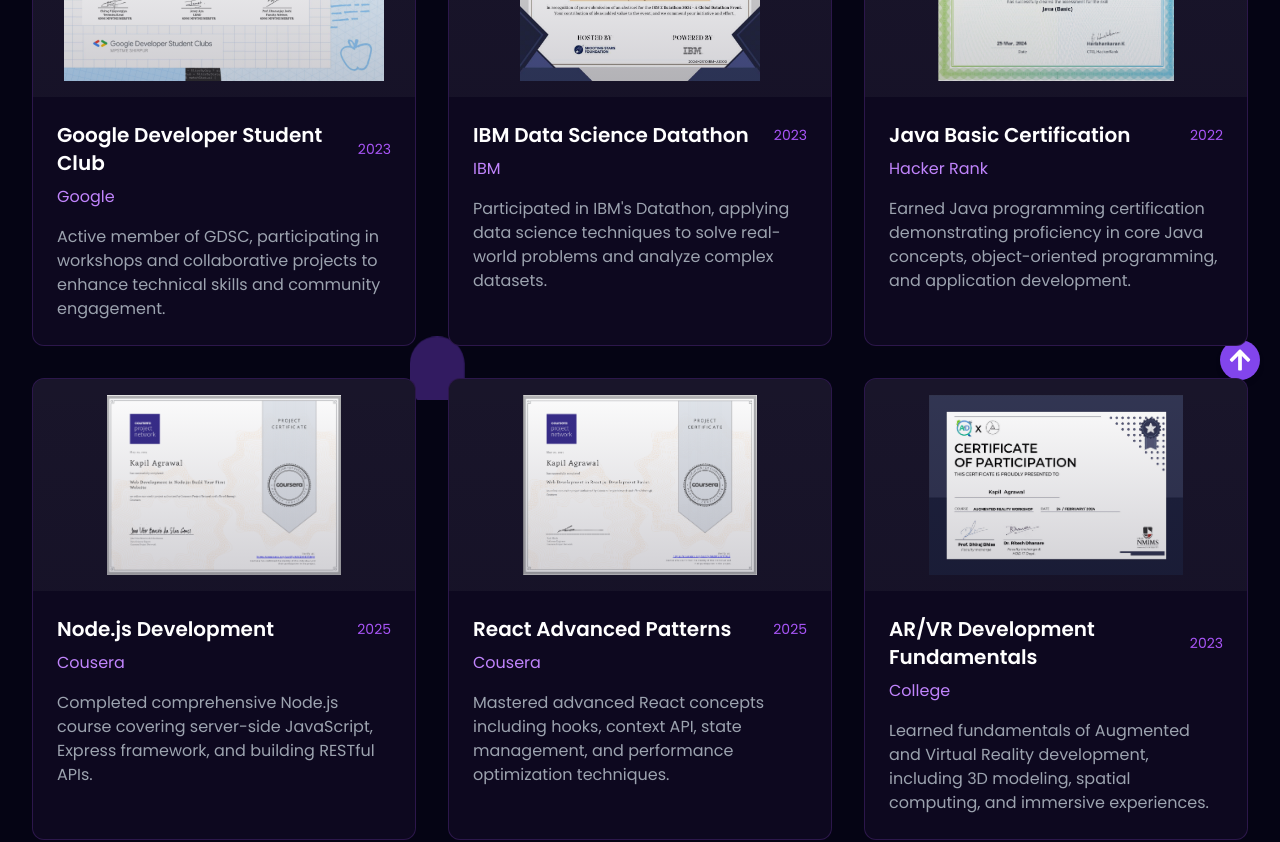
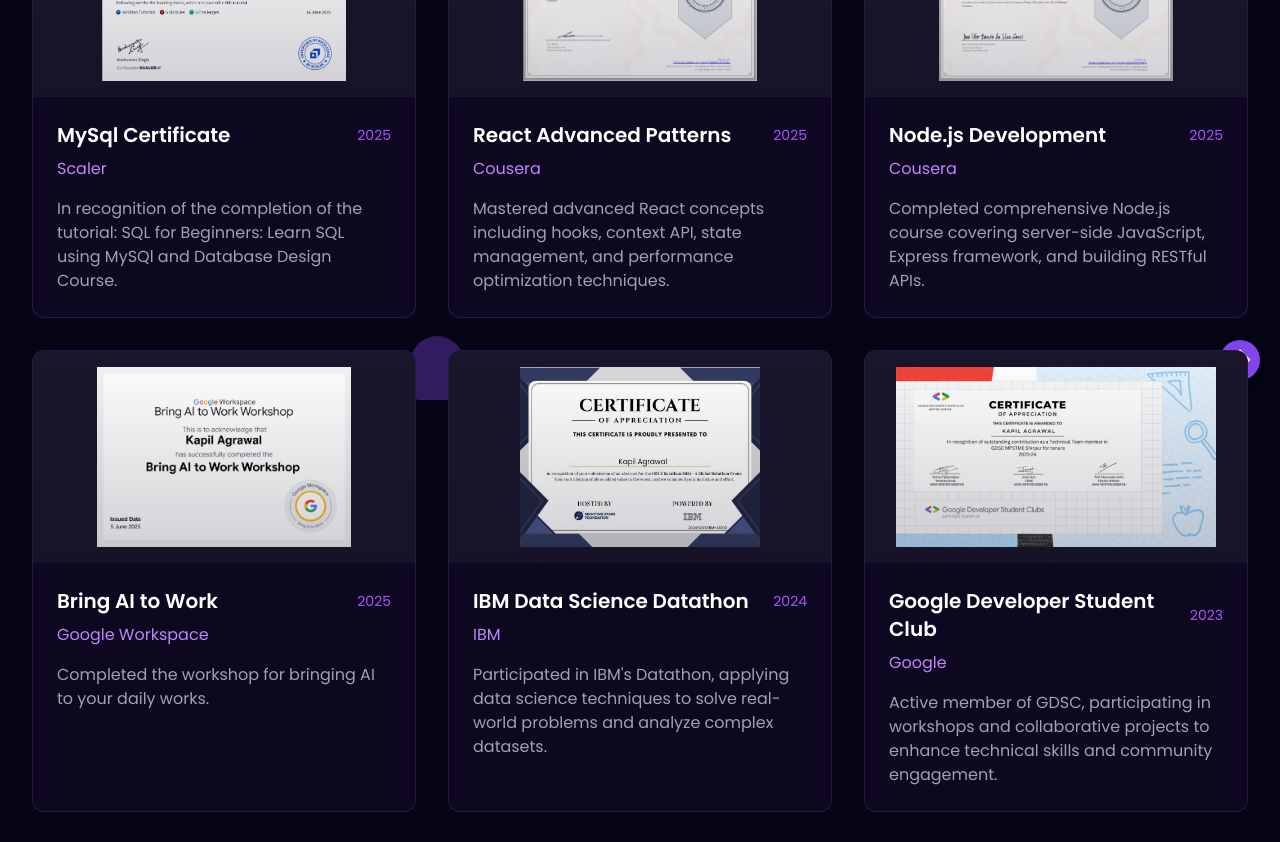
Before and after one commit to KapilAgrawal2005/Portfolio, a React (Vite) app: page /achievements in a window 1280 px wide. Shown: the part 400-1242 px from the top of the page. Built offline with nearby package versions, Linux system fonts and the light colour scheme.

Commit message:
Added a new achievement

```diff
--- a/src/pages/Achievements.jsx
+++ b/src/pages/Achievements.jsx
@@ -1,6 +1,7 @@
 "use client";
 import { FaAward, FaLink } from "react-icons/fa";
 import GDSC from "../assets/images/GDSC.jpg";
+import mysql from "../assets/images/mysql.png";
 import IBM from "../assets/images/IBM.png";
 import Java from "../assets/images/Java.png";
 import node from "../assets/images/node.png";
@@ -10,33 +11,24 @@
 const achievements = [
   {
     id: 1,
-    title: "Google Developer Student Club",
-    issuer: "Google",
-    date: "2023",
+    title: "MySql Certificate",
+    issuer: "Scaler",
+    date: "2025",
     description:
-      "Active member of GDSC, participating in workshops and collaborative projects to enhance technical skills and community engagement.",
-    image: GDSC,
+      "In recognition of the completion of the tutorial: SQL for Beginners: Learn SQL using MySQl and Database Design Course.",
+    image: mysql,
   },
   {
     id: 2,
-    title: "IBM Data Science Datathon",
-    issuer: "IBM",
-    date: "2023",
+    title: "React Advanced Patterns",
+    issuer: "Cousera",
+    date: "2025",
     description:
-      "Participated in IBM's Datathon, applying data science techniques to solve real-world problems and analyze complex datasets.",
-    image: IBM,
+      "Mastered advanced React concepts including hooks, context API, state management, and performance optimization techniques.",
+    image: react,
   },
   {
     id: 3,
-    title: "Java Basic Certification",
-    issuer: "Hacker Rank",
-    date: "2022",
-    description:
-      "Earned Java programming certification demonstrating proficiency in core Java concepts, object-oriented programming, and application development.",
-    image: Java,
-  },
-  {
-    id: 4,
     title: "Node.js Development",
     issuer: "Cousera",
     date: "2025",
@@ -45,31 +37,50 @@
     image: node,
   },
   {
+    id: 4,
+    title: "Bring AI to Work",
+    issuer: "Google Workspace",
+    date: "2025",
+    description: "Completed the workshop for bringing AI to your daily works.",
+    image: ai,
+  },
+  {
     id: 5,
-    title: "React Advanced Patterns",
-    issuer: "Cousera",
-    date: "2025",
+    title: "IBM Data Science Datathon",
+    issuer: "IBM",
+    date: "2024",
     description:
-      "Mastered advanced React concepts including hooks, context API, state management, and performance optimization techniques.",
-    image: react,
+      "Participated in IBM's Datathon, applying data science techniques to solve real-world problems and analyze complex datasets.",
+    image: IBM,
   },
   {
     id: 6,
+    title: "Google Developer Student Club",
+    issuer: "Google",
+    date: "2023",
+    description:
+      "Active member of GDSC, participating in workshops and collaborative projects to enhance technical skills and community engagement.",
+    image: GDSC,
+  },
+
+  {
+    id: 7,
+    title: "Java Basic Certification",
+    issuer: "Hacker Rank",
+    date: "2023",
+    description:
+      "Earned Java programming certification demonstrating proficiency in core Java concepts, object-oriented programming, and application development.",
+    image: Java,
+  },
+
+  {
+    id: 8,
     title: "AR/VR Development Fundamentals",
     issuer: "College",
     date: "2023",
     description:
       "Learned fundamentals of Augmented and Virtual Reality development, including 3D modeling, spatial computing, and immersive experiences.",
     image: arvr,
-  },
-  {
-    id: 7,
-    title: "AI & Machine Learning Basics",
-    issuer: "Kaggle",
-    date: "2025",
-    description:
-      "Completed introduction to AI and machine learning, covering fundamental algorithms, data preprocessing, and model training techniques.",
-    image: ai,
   },
 ];
 
```
Also changed, not shown: src/assets/images/mysql.png (added).
